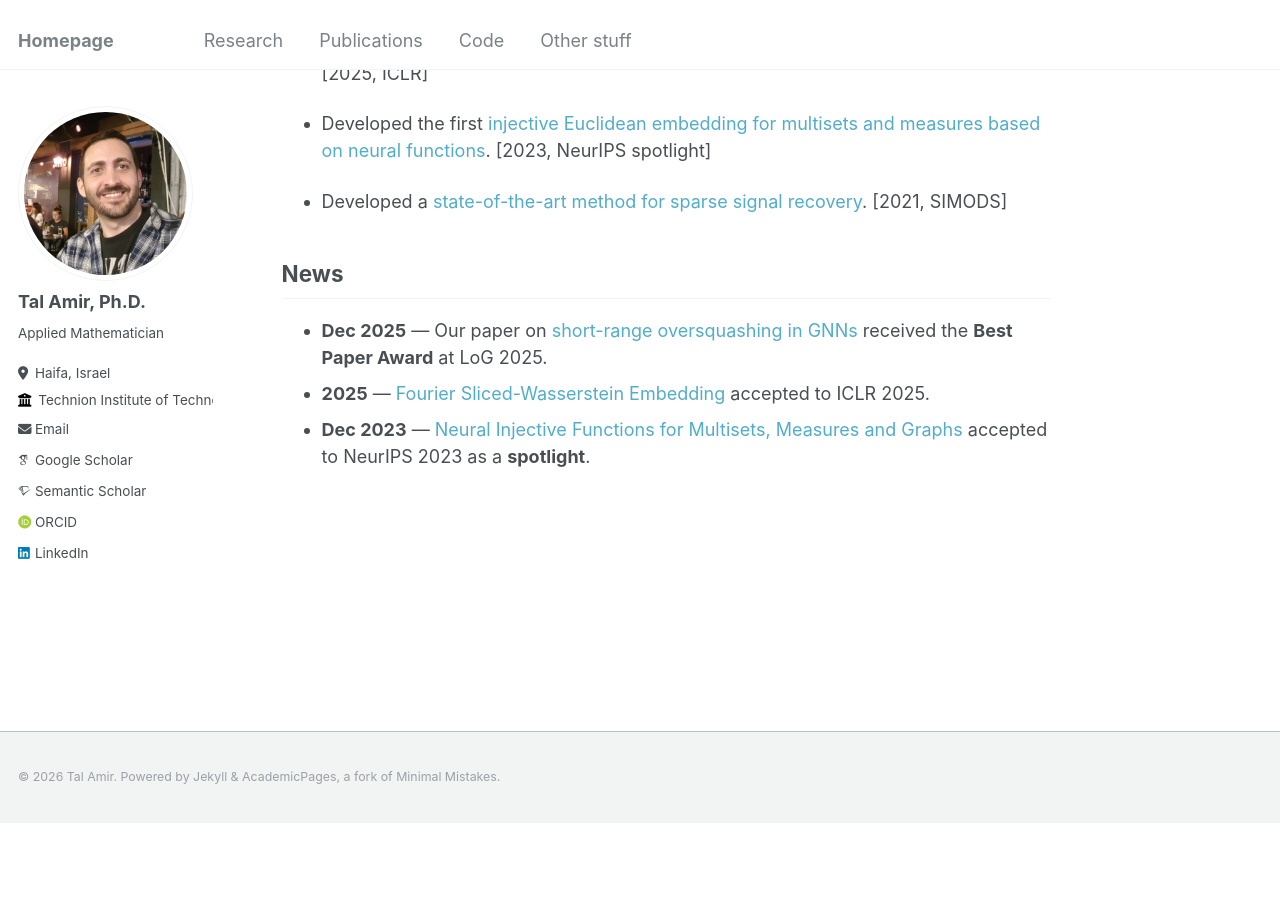
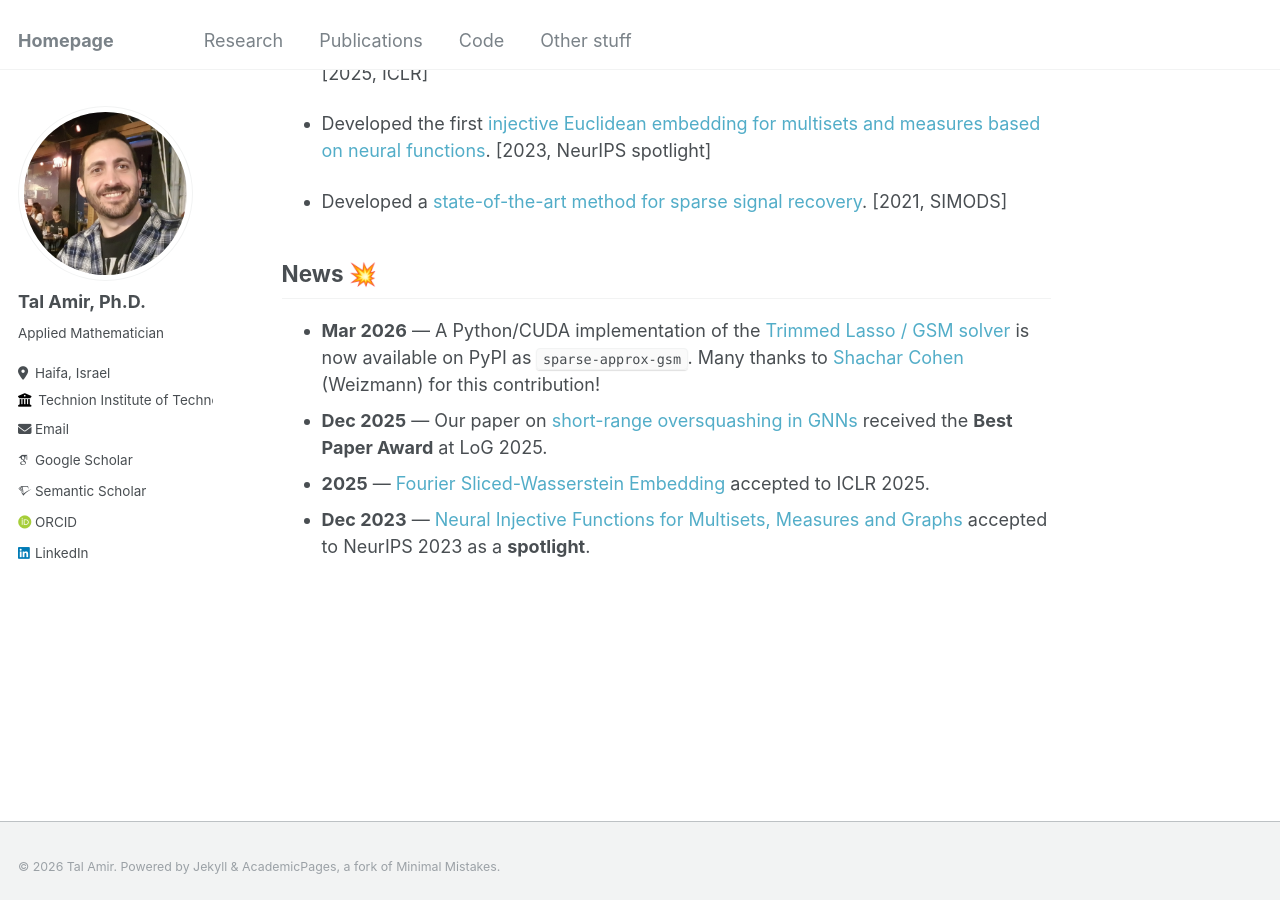
Before and after one commit to tal-amir/tal-amir.github.io, a Jekyll site: the page built from _pages/about.md, in a window 1280 px wide and 900 px high, scrolled down 635 px. Built offline with Jekyll 4.4.1, drawn with Linux system fonts in a browser that asks for light colours; some web fonts are replaced; before the commit the page ends 1458 px from its top, so only the background shows below that.

Commit message:
Added reference to Shahar Cohen's GSM CUDA code

```diff
--- a/_pages/about.md
+++ b/_pages/about.md
@@ -25,8 +25,9 @@ I completed my Ph.D. in 2020 under the supervision of [Prof. Boaz Nadler](https:
 
 - Developed a [state-of-the-art method for sparse signal recovery](https://tal-amir.github.io/publication/2021-09%20The%20Trimmed%20Lasso). [2021, SIMODS]
 
-## News
+## News 💥
 
+- **Mar 2026** — A Python/CUDA implementation of the [Trimmed Lasso / GSM solver](https://pypi.org/project/sparse-approx-gsm/) is now available on PyPI as `sparse-approx-gsm`. Many thanks to [Shachar Cohen](https://github.com/Shaharcohe) (Weizmann) for this contribution!
 - **Dec 2025** — Our paper on [short-range oversquashing in GNNs](https://tal-amir.github.io/publication/2025-12%20Short-Range%20Oversquashing) received the **Best Paper Award** at LoG 2025.
 - **2025** — [Fourier Sliced-Wasserstein Embedding](https://tal-amir.github.io/publication/2024-05%20Fourier%20Sliced-Wasserstein%20Embedding) accepted to ICLR 2025.
 - **Dec 2023** — [Neural Injective Functions for Multisets, Measures and Graphs](https://tal-amir.github.io/publication/2023-12%20Neural%20Injective%20Functions) accepted to NeurIPS 2023 as a **spotlight**.
```
Also changed, not shown: _pages/code.md (+2 -0 lines).
